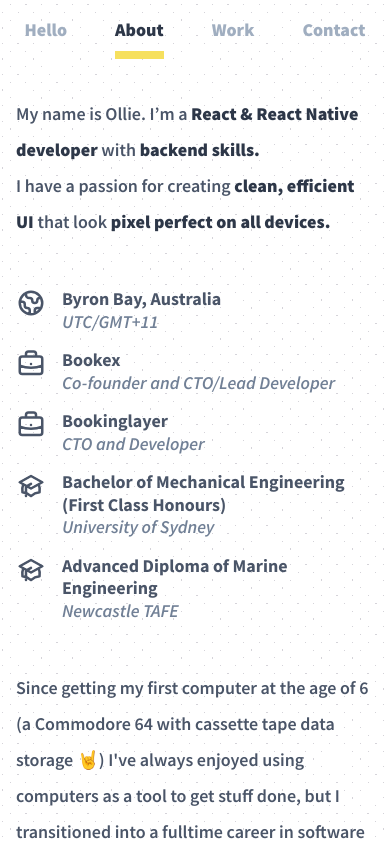
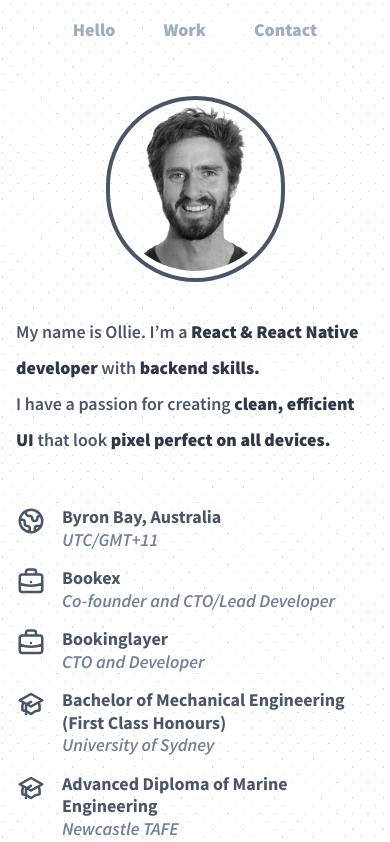
Before and after one commit to oldo/freelancing-portfolio, a Next.js app: page /about in a window 390 px wide. Shown: the top 842 px of the page. Built offline with nearby package versions, Linux system fonts and the light colour scheme; a web font is replaced by a local one.

Commit message:
mobile view

```diff
--- a/components/About/About.tsx
+++ b/components/About/About.tsx
@@ -5,12 +5,22 @@ import Summary from './Summary';
 import Face from './Face';
 import variants from '../../lib/variants';
 import AboutData from './about.mdx';
+import Image from 'next/image';
 
 interface AboutProps {}
 
 const About: React.FC<AboutProps> = ({}) => {
   return (
-    <div className="container mx-auto pt-24 md:pt-32 pb-24">
+    <>
+      <div className="sm:hidden w-2/4 mx-auto rounded-full border-4 border-gray-700 mb-8">
+        <Image
+          className="rounded-full"
+          src="/ollie-large.png"
+          height={1200}
+          width={1200}
+        />
+      </div>
+
       <div className="pb-12">
         <Subheading />
       </div>
@@ -23,7 +33,7 @@ const About: React.FC<AboutProps> = ({}) => {
       </motion.div>
 
       <Face />
-    </div>
+    </>
   );
 };
 
--- a/components/Hello/Hello.tsx
+++ b/components/Hello/Hello.tsx
@@ -8,7 +8,7 @@ interface LandingProps {}
 
 const Landing: React.FC<LandingProps> = ({}) => {
   return (
-    <motion.div className="h-screen flex flex-col justify-center container mx-auto">
+    <motion.div>
       <div className="leading-tight pb-12 font-black text-gray-800 text-4xl sm:text-6xl md:text-7xl lg:text-8xl">
         <Heading />
       </div>
--- a/components/Layout/Layout.tsx
+++ b/components/Layout/Layout.tsx
@@ -1,18 +1,31 @@
 import React from 'react';
+import cx from 'classnames';
 import { whiteDotGrid } from '../../styles/background-patterns';
 import Menu from './Menu';
 import Head from './Head';
 
-interface LayoutProps {}
+interface LayoutProps {
+  isMobile: boolean;
+  isScreenHeight?: boolean;
+}
 
-const Layout: React.FC<LayoutProps> = ({ children }) => {
+const Layout: React.FC<LayoutProps> = ({
+  isMobile,
+  isScreenHeight = false,
+  children,
+}) => {
+  const containerClasses = cx({
+    ['h-screen flex flex-col justify-center container mx-auto']: isScreenHeight,
+    ['container mx-auto py-24 md:pt-32']: !isScreenHeight,
+  });
+
   return (
     <>
       <Head />
 
       <div className="bg-pattern min-h-screen w-full overflow-hidden">
-        <Menu />
-        {children}
+        <Menu isMobile={isMobile} />
+        <div className={containerClasses}>{children}</div>
       </div>
 
       <style jsx>{`
--- a/components/Layout/Menu.tsx
+++ b/components/Layout/Menu.tsx
@@ -4,9 +4,11 @@ import { useRouter } from 'next/router';
 import MenuItem from './MenuItem';
 import { Views } from '../../typescript/enums';
 
-interface MenuProps {}
+interface MenuProps {
+  isMobile: boolean;
+}
 
-const Menu: React.FC<MenuProps> = ({}) => {
+const Menu: React.FC<MenuProps> = ({ isMobile }) => {
   const router = useRouter();
   const activeView = router.pathname;
 
@@ -26,9 +28,9 @@ const Menu: React.FC<MenuProps> = ({}) => {
     {
       path: Views.CONTACT,
       label: 'Contact',
-      externalLink: 'mailto:oldo.nicho@gmail.com'
+      externalLink: 'mailto:oldo.nicho@gmail.com',
     },
-  ];
+  ].filter((item) => (isMobile ? item.path !== Views.ABOUT : true));
 
   return (
     <div className={`absolute top-0 w-full mb-8 flex flew-row justify-center`}>
--- a/components/Works/Works.tsx
+++ b/components/Works/Works.tsx
@@ -15,9 +15,7 @@ const Works: React.FC<WorksProps> = ({}) => {
 
   return (
     <>
-      <motion.div
-        className="container mx-auto pt-24 md:pt-32 pb-8 grid grid-cols-1 md:grid-cols-2 gap-2 md:gap-8 hide-scrollbars"
-      >
+      <motion.div className="grid grid-cols-1 md:grid-cols-2 gap-2 md:gap-8 hide-scrollbars">
         {items.map((item) => (
           <Work key={`item-${item.id}`} item={item} />
         ))}
--- a/pages/_app.tsx
+++ b/pages/_app.tsx
@@ -5,14 +5,30 @@ import { AnimateSharedLayout } from 'framer-motion';
 
 import MDXComponents from '../components/MDX';
 import '../styles/tailwind.css';
+import { useEffect, useState } from 'react';
 
 function MyApp({ Component, pageProps }: AppProps) {
   const router = useRouter();
 
+  const [isMobile, setIsMobile] = useState<boolean | undefined>(undefined);
+
+  useEffect(() => {
+    if (typeof window !== undefined) {
+      const handleResize = () => {
+        setIsMobile(window.innerWidth < 640);
+      };
+
+      handleResize();
+
+      window.addEventListener('resize', handleResize);
+      return () => window.removeEventListener('resize', handleResize);
+    }
+  });
+
   return (
     <MDXProvider components={MDXComponents}>
       <AnimateSharedLayout type="crossfade">
-        <Component {...pageProps} key={router.pathname} />
+        <Component {...pageProps} isMobile={isMobile} key={router.pathname} />
       </AnimateSharedLayout>
     </MDXProvider>
   );
--- a/pages/about.tsx
+++ b/pages/about.tsx
@@ -2,11 +2,13 @@ import React from 'react';
 import Layout from '../components/Layout/Layout';
 import About from '../components/About/About';
 
-interface AboutContainerProps {}
+interface AboutContainerProps {
+  isMobile: boolean;
+}
 
-const AboutContainer: React.FC<AboutContainerProps> = ({}) => {
+const AboutContainer: React.FC<AboutContainerProps> = ({ isMobile }) => {
   return (
-    <Layout>
+    <Layout isMobile={isMobile}>
       <About />
     </Layout>
   );
--- a/pages/index.tsx
+++ b/pages/index.tsx
@@ -1,12 +1,19 @@
 import React from 'react';
 import Layout from '../components/Layout/Layout';
 import Hello from '../components/Hello/Hello';
+import About from '../components/About/About';
 
-interface HomeProps {}
+interface HomeProps {
+  isMobile: boolean;
+}
 
-const Home: React.FC<HomeProps> = () => {
-  return (
-    <Layout>
+const Home: React.FC<HomeProps> = ({ isMobile }) => {
+  return isMobile ? (
+    <Layout isMobile={isMobile}>
+      <About />
+    </Layout>
+  ) : (
+    <Layout isMobile={isMobile} isScreenHeight>
       <Hello />
     </Layout>
   );
--- a/pages/works/[id].tsx
+++ b/pages/works/[id].tsx
@@ -1,15 +1,2 @@
-import React from 'react';
-import Layout from '../../components/Layout/Layout';
-import Works from '../../components/Works/Works';
-
-interface WorksContainerProps {}
-
-const WorksContainer: React.FC<WorksContainerProps> = ({}) => {
-  return (
-    <Layout>
-      <Works />
-    </Layout>
-  );
-};
-
-export default WorksContainer;
+import Works from './index';
+export default Works;
--- a/pages/works/index.tsx
+++ b/pages/works/index.tsx
@@ -2,11 +2,13 @@ import React from 'react';
 import Layout from '../../components/Layout/Layout';
 import Works from '../../components/Works/Works';
 
-interface WorksContainerProps {}
+interface WorksContainerProps {
+  isMobile: boolean;
+}
 
-const WorksContainer: React.FC<WorksContainerProps> = ({}) => {
+const WorksContainer: React.FC<WorksContainerProps> = ({ isMobile }) => {
   return (
-    <Layout>
+    <Layout isMobile={isMobile}>
       <Works />
     </Layout>
   );
```
